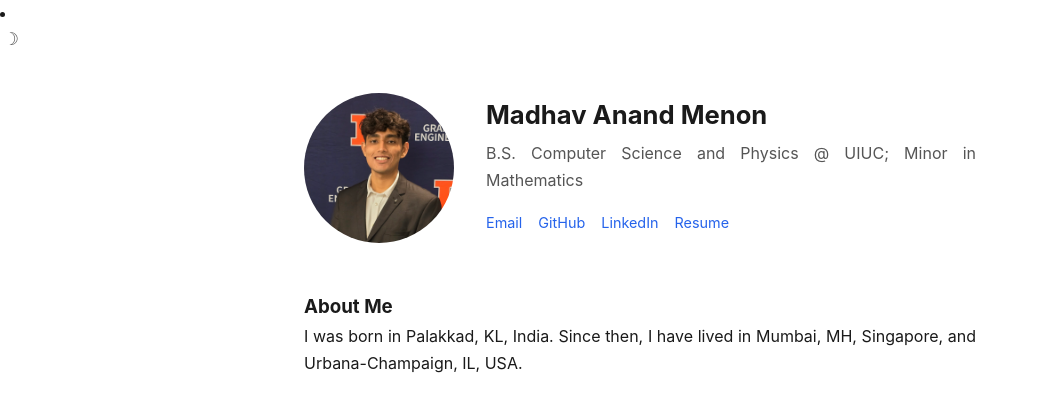
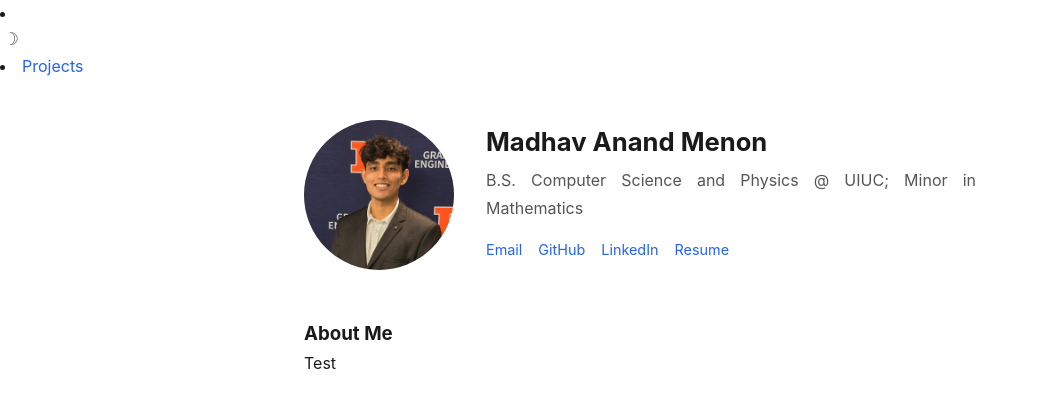
Before and after one commit to MadhavMenon10/MadhavMenon10.github.io, a Jekyll site: the page built from index.md, in a window 1280 px wide. Shown: the top 412 px of the page, without its empty margins (0-1038 px from the left). Built offline with Jekyll 4.4.1, drawn with Linux system fonts in a browser that asks for light colours.

Commit message:
Add nav bar

```diff
--- a/_layouts/default.html
+++ b/_layouts/default.html
@@ -22,12 +22,18 @@
         </script>
     </head>
     <header>
+        <nav>
             <li>
                 <button class="theme-toggle" aria-label="Toggle dark mode">
                     <span class="icon-moon">☽</span>
                     <span class="icon-sun">☀</span>
                 </button>
             </li>
+            <li>
+                <a href="../projects.md">Projects</a>
+            </li>
+        </nav>
+
     </header>
     <body>
         <main class="container">{{ content }}</main>
--- a/index.md
+++ b/index.md
@@ -18,4 +18,4 @@ title: Home
 </div>
 
 ### About Me
-I was born in Palakkad, KL, India. Since then, I have lived in Mumbai, MH, Singapore, and Urbana-Champaign, IL, USA.
+Test
```
Lines whose indentation alone changed are shown as unchanged.
